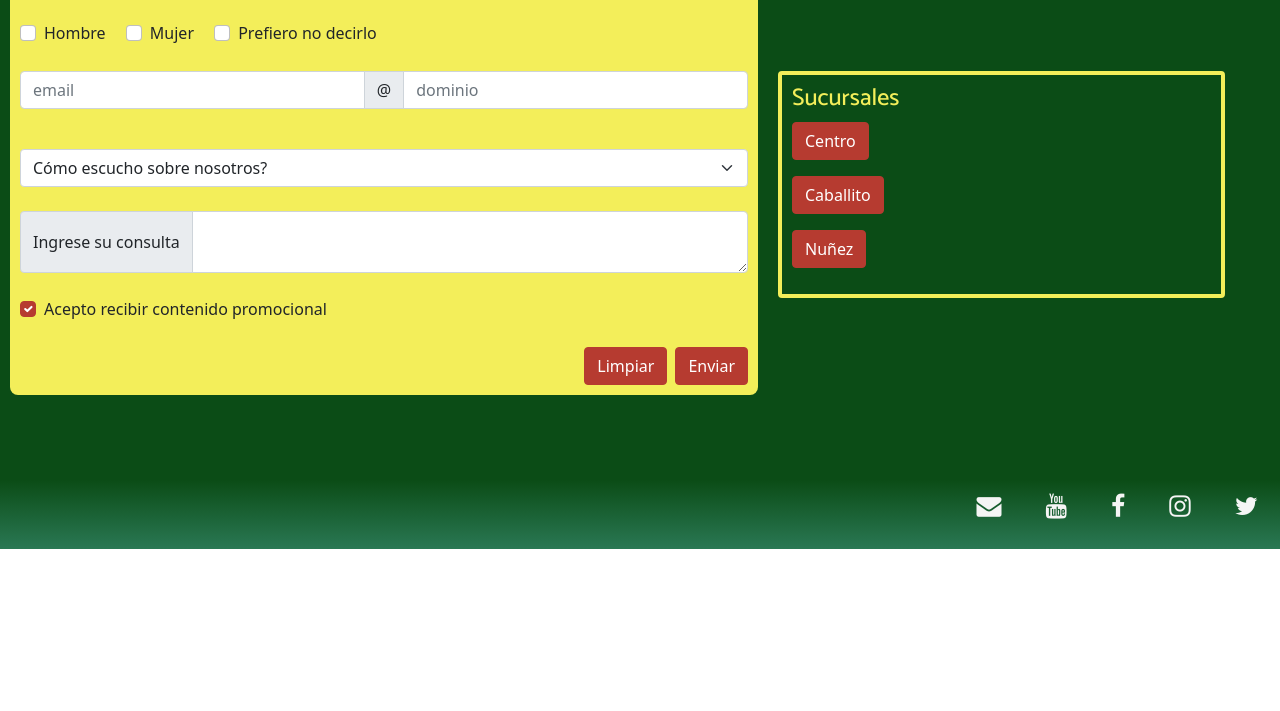
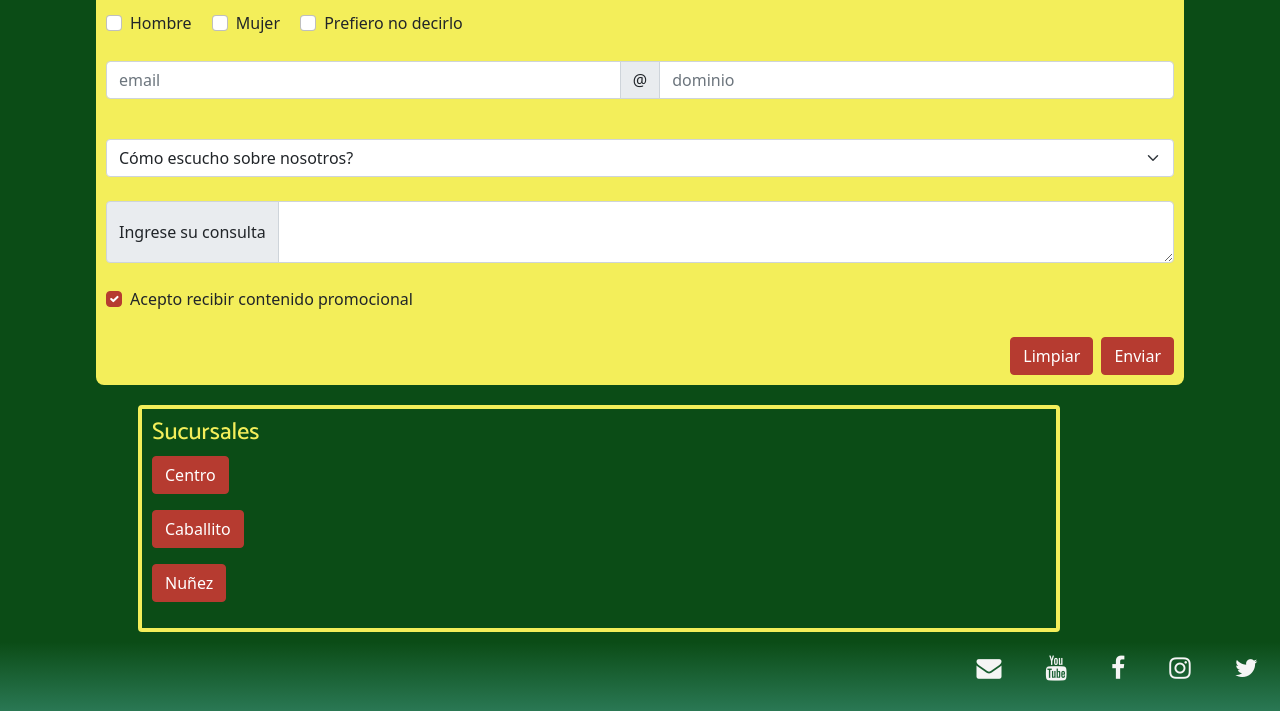
Before and after one commit to sdeymonnaz/WebProyectoPyme, a website: page contacto.html in a window 1280 px wide. Shown: the part 545-1256 px from the top of the page. Before the commit the page ends 1094 px from the top, so only its background shows below. Drawn offline with nearby package versions, Linux system fonts and the light colour scheme.

Commit message:
contacto changed to flex

```diff
--- a/SCSS/_tipografia.scss
+++ b/SCSS/_tipografia.scss
@@ -17,7 +17,7 @@ $espaciadoParrafo: 3px;
 $familiaMenu: 'Catamaran', sans-serif;
 $pesoMenu: 600;
 $tamanioMenu: 1.5rem;
-$tamanioMenuTablet: 1.5rem;
+$tamanioMenuTablet: 1.3rem;
 
 // GRILLA //
 $tamanioGrillaTitulo: 3.5rem;
--- a/SCSS/estilo.scss
+++ b/SCSS/estilo.scss
@@ -433,12 +433,14 @@ body{
 
 // PAGINA CONTACTO //
 .contacto{
-    display:grid;
+    display:flex;
+    flex-direction: column;
+    justify-content: space-between;
+    align-items: center;
     min-height:100vh;
     background-color: $colorFondoPpal;
 
     .contacto__banner{
-        grid-area: banner;
         width: 100%;
         height: 200px;
         background-image: url("../images/banner.png");
@@ -446,7 +448,7 @@ body{
 
         .banner__titulo{
             font-size: 2.5rem;
-            color: $colorParrafo;
+            color: $colorSecundario;
             text-shadow: 2px 2px black;
             padding: 10px;
         }
@@ -458,7 +460,6 @@ body{
     }
 
     .contacto__formulario{
-        grid-area: formulario;
         background-color: $colorSecundario;
         border-radius: 8px;
         height:max-content;
@@ -488,8 +489,6 @@ body{
     }
 
     .contacto__lateral{
-        grid-area: ubicacion;
-        width: 90%;
 
         .lateral__ubicacion{
             @include parrafoSec($colorParrafo, $colorFondoPpal);
@@ -524,55 +523,23 @@ body{
 
     /* VISTA PARA MOVIL 480px ********************************/
     @media only screen and (min-width:480px){
-        grid-template-columns: 100%;
-        grid-template-rows: auto auto auto;
-        grid-template-areas:"banner"
-                            "formulario"
-                            "ubicacion";
-        row-gap: 10px;
-
-            .contacto__lateral{
-                align-content: center;
-
-                .lateral__ubicacion{
-                    width: 95%;
-                }
-            }
-    }
-
-    /* VISTA PARA TABLET 768px *****************************/
-    @media only screen and (min-width:768px){
-        grid-template-columns: 100%;
-        grid-template-rows: auto auto auto;
-        grid-template-areas:"banner"
-                            "formulario"
-                            "ubicacion";
-        row-gap: 10px;
-        align-content:flex-start;
+        .contacto__formulario{
+            width: 95%;
+        }
 
         .contacto__lateral{
-            align-content: center;
-
-            .lateral__ubicacion{
-                width: 97%;
-            }
+            width: 90%;
         }
     }
 
     /* VISTA PARA DESKTOP 1024px **************************/
     @media only screen and (min-width:1024px){
-            grid-template-columns: 60% 40%;
-            grid-template-rows: auto 1fr 1fr;
-            grid-template-areas:"banner banner"
-                                "formulario ubicacion"
-                                "formulario ubicacion";
+        .contacto__formulario{
+            width: 85%;
+        }
 
         .contacto__lateral{
-            grid-area: ubicacion;
-
-            .lateral__ubicacion{
-                margin-top: 10px;
-            }
+            width: 80%;
         }
     }
 }
```
Also changed, not shown: CSS/estilocss.css.
